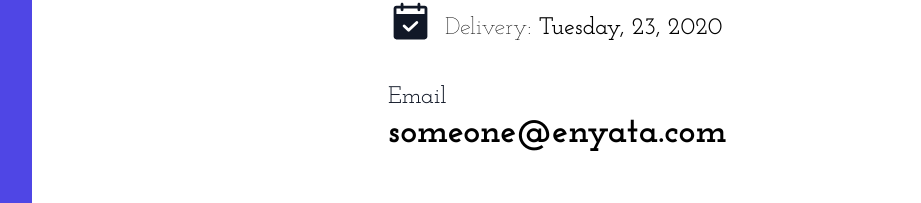
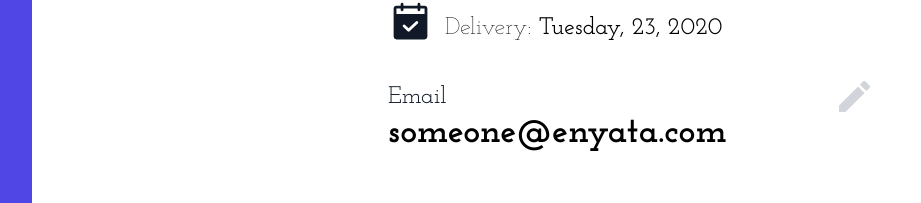
Before and after one commit to hellodemola/miniEcommerce, a Next.js app: page /checkout in a window 1280 px wide. Shown: the part 269-472 px from the top of the page, without its empty margins (48-969 px from the left). Built offline with nearby package versions, Linux system fonts and the light colour scheme.

Commit message:
add-edit-icon

```diff
--- a/components/Svg.js
+++ b/components/Svg.js
@@ -50,8 +50,8 @@ export const completed = (
   </svg>
 );
 
-export const checkIcon = (
-  <svg width="65" height="65" viewBox="0 0 65 65" fill="none" xmlns="http://www.w3.org/2000/svg">
-    <circle cx="32.1331" cy="32.1331" r="32.1331" fill="#4F46E5" />
+export const editIcon = (
+  <svg width="31" height="31" viewBox="0 0 31 31" fill="none" xmlns="http://www.w3.org/2000/svg">
+    <path d="M0 24.5426V31H6.45744L25.5026 11.9549L19.0451 5.49743L0 24.5426ZM30.4963 6.96112C31.1679 6.28954 31.1679 5.20469 30.4963 4.53312L26.4669 0.50368C25.7953 -0.167893 24.7105 -0.167893 24.0389 0.50368L20.8877 3.65491L27.3451 10.1123L30.4963 6.96112Z" fill="#D1D5DB" />
   </svg>
 );
--- a/components/common/layout.tsx
+++ b/components/common/layout.tsx
@@ -6,7 +6,7 @@ type Props = {
 };
 
 const Layout: React.FC<Props> = ({ children }) => (
-  <div className="flex h-screen">
+  <div className="flex min-h-screen">
     <div className="flex-none bg-violet w-20" />
     <div className="w-128 bg-white container mx-auto">
       <p className="mt-28 ml-28 mb-7 text-violet font-bold text-5xl">
--- a/pages/checkout.tsx
+++ b/pages/checkout.tsx
@@ -2,7 +2,7 @@ import React from 'react';
 import { useRouter } from 'next/router';
 import Layout from '../components/common/layout';
 import Progress from '../components/progressBar/progress';
-import { calenderIcon } from '../components/Svg';
+import { calenderIcon, editIcon } from '../components/Svg';
 
 const CheckoutPage = () => {
   const router = useRouter();
@@ -26,9 +26,16 @@ const CheckoutPage = () => {
           </div>
         </div>
 
-        <div className="mt-9">
-          <p className="text-dark font-normal text-2xl">Email</p>
-          <p className="text-4xl font-bold text-black">someone@enyata.com</p>
+        <div className="flex mt-9">
+          <div className="">
+            <p className="text-dark font-normal text-2xl">Email</p>
+            <p className="text-4xl font-bold text-black">someone@enyata.com</p>
+          </div>
+          <div className="ml-28">
+            {editIcon}
+
+          </div>
+
         </div>
 
         <div className="mt-14">
```
Also changed, not shown: public/icons/Vector.svg (added).
